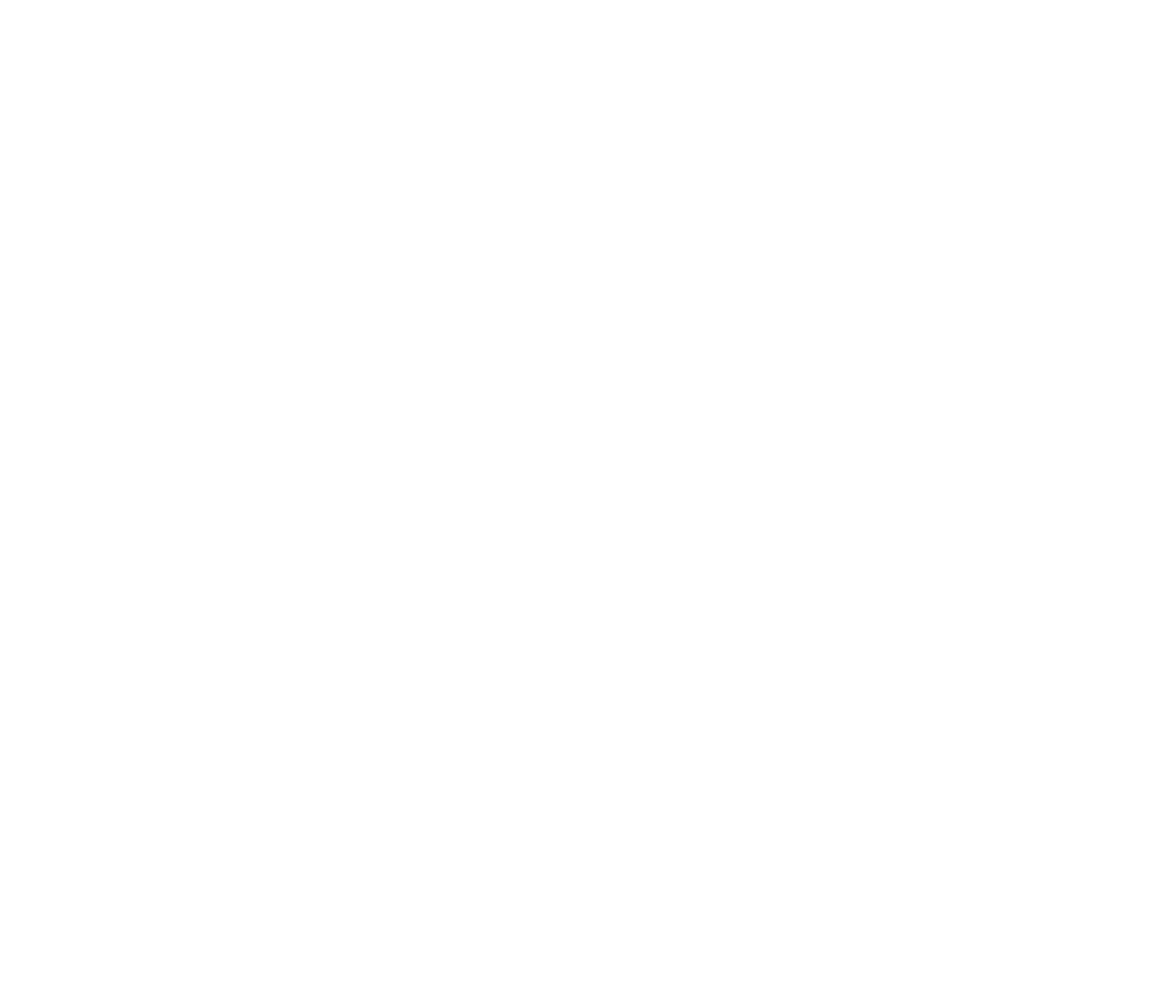
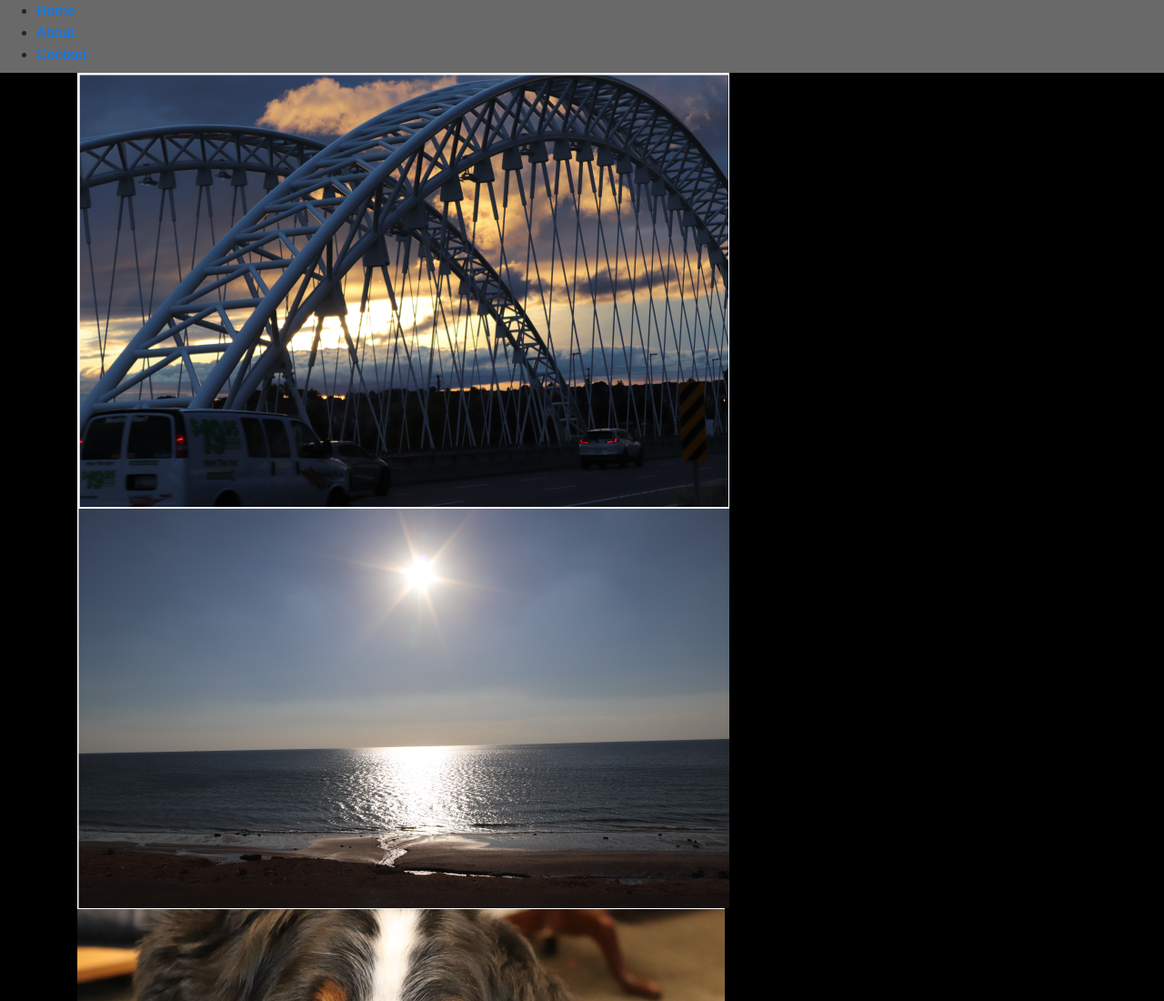
Before and after one commit to monaeltahery/mid-term-project, a website: page index.html in a window 1280 px wide. Shown: the top 1100 px of the page at 91% size. Before the commit the page ends 800 px from the top, so only its background shows below. Drawn offline with nearby package versions, Linux system fonts and the light colour scheme; files whose address does not match are found by name.

```diff
--- a/index.html
+++ b/index.html
@@ -5,10 +5,24 @@
       <title>mid-term-project</title>
     <link rel="stylesheet" href="https://stackpath.bootstrapcdn.com/bootstrap/4.2.1/css/bootstrap.min.css" integrity="sha384-GJzZqFGwb1QTTN6wy59ffF1BuGJpLSa9DkKMp0DgiMDm4iYMj70gZWKYbI706tWS" crossorigin="anonymous">
     <link rel="stylesheet" href="/css/min/main.css">
+  </head>
+  <header>
+    <nav class="clearfix">
+          <ul>
+              <li><a href="index.html">Home</a></li>
+              <li><a href="About.html">About</a></li>
+              <li><a href="Contact.html">Contact</a></li>
+          </ul>
+      </nav>
+        </header>
 
-  </head>
   <body>
-
+    <div class="container">
+    <img src="img/nepeanBridge.png" alt="" />
+    <img src="img/sunsetSea.png" alt="" />
+    <img src="img/eddyDog.png" alt="" />
+    <img src="img/travelling.png" alt="" />
+      </div>
 
     <script src="https://code.jquery.com/jquery-3.3.1.slim.min.js" integrity="sha384-q8i/X+965DzO0rT7abK41JStQIAqVgRVzpbzo5smXKp4YfRvH+8abtTE1Pi6jizo" crossorigin="anonymous"></script>
 <script src="https://cdnjs.cloudflare.com/ajax/libs/popper.js/1.14.6/umd/popper.min.js" integrity="sha384-wHAiFfRlMFy6i5SRaxvfOCifBUQy1xHdJ/yoi7FRNXMRBu5WHdZYu1hA6ZOblgut" crossorigin="anonymous"></script>
--- /dev/null
+++ b/scss/_variable.scss
@@ -0,0 +1,5 @@
+$fonts-text: Tohama, Helvetica, Arial, sans-serif;
+$font-headings: "Times New Roman", serif;
+$black: rgb(0,0,0);
+$text-font-size: 24 px !default;
+$darkgrey: rgb(105,105,105)
--- a/scss/_variables.scss
+++ /dev/null
@@ -1,3 +0,0 @@
-$black: # 000000
-$white-text:rgba(255,255,255, .98);
-$font-stack: Helvetica, sans-serif;
--- a/scss/main.scss
+++ b/scss/main.scss
@@ -1,6 +1,11 @@
+@import 'variable';
 body {
-  background-color: $black;
-  color: $white-text;
-  font: $font-stack;
- 'variable';
+font-family: $fonts-text;
+background-color: $black;
+font-size: $text-font-size;
 }
+
+header {
+  background-color: $darkgrey;
+  height: 80px;
+}
```
Also changed, not shown: css/main.css, css/min/main.css, images/eddyDog.png (added), images/nepeanBridge.png (added), images/sinaiMountains.png (added), images/sunsetSea.png (added), images/travelling.png (added).
